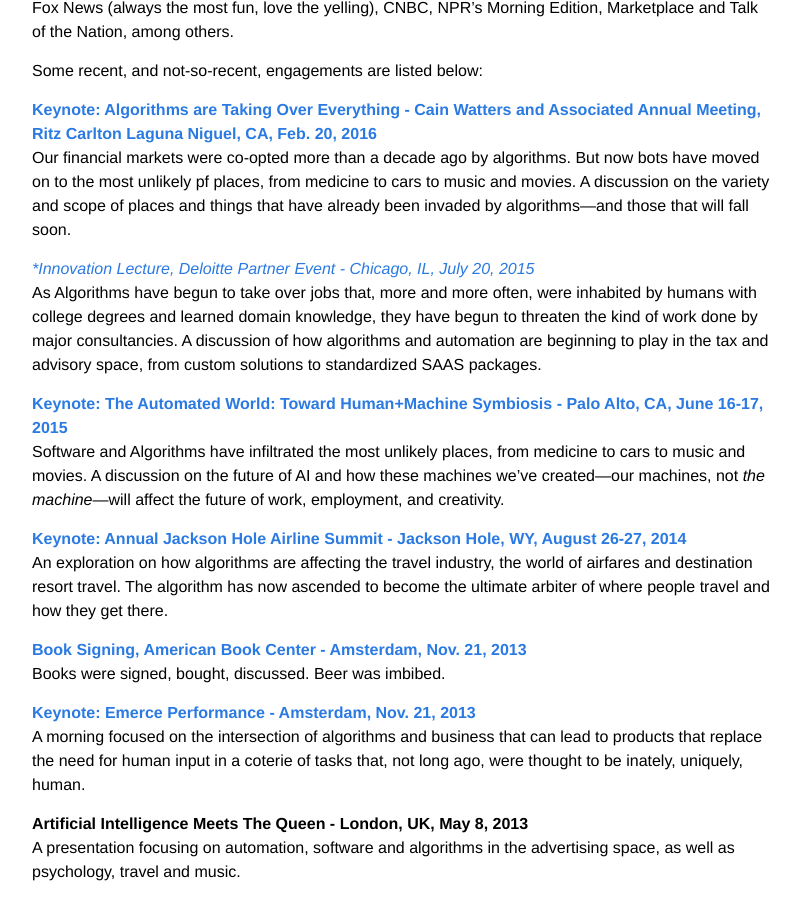
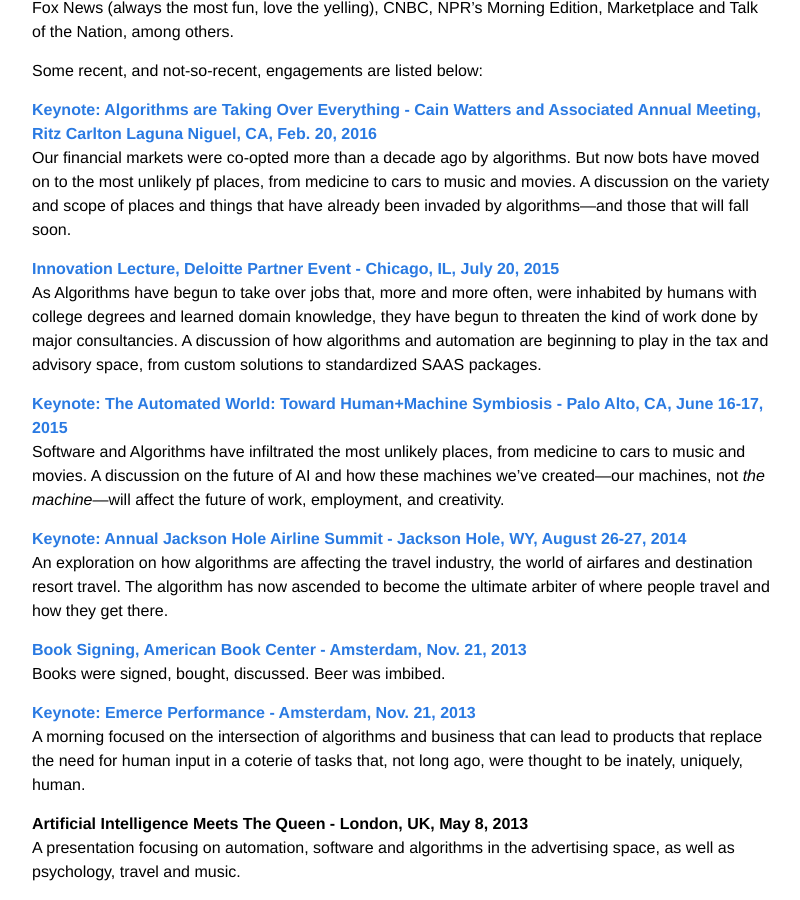
Before and after one commit to cpsteine/cpsteine.github.io, a Jekyll site: the page built from speaking.md, in a window 1280 px wide and 900 px high, scrolled down 617 px. Shown: the whole window, without its empty margins (238-1038 px from the left). Built offline with Jekyll 4.4.1, drawn with Linux system fonts in a browser that asks for light colours.

Commit message:
fixing typo

```diff
--- a/speaking.md
+++ b/speaking.md
@@ -17,7 +17,7 @@
 [**Keynote: Algorithms are Taking Over Everything - Cain Watters and Associated Annual Meeting, Ritz Carlton Laguna Niguel, CA, Feb. 20, 2016**](http://www.cainwatters.com/event/cwa-annual-meeting-2/)<br>
 Our financial markets were co-opted more than a decade ago by algorithms. But now bots have moved on to the most unlikely pf places, from medicine to cars to music and movies. A discussion on the variety and scope of places and things that have already been invaded by algorithms—and those that will fall soon.
 
-[**Innovation Lecture, Deloitte Partner Event - Chicago, IL, July 20, 2015*](http://www2.deloitte.com/us/en.html)<br>
+[**Innovation Lecture, Deloitte Partner Event - Chicago, IL, July 20, 2015**](http://www2.deloitte.com/us/en.html)<br>
 As Algorithms have begun to take over jobs that, more and more often, were inhabited by humans with college degrees and learned domain knowledge, they have begun to threaten the kind of work done by major consultancies. A discussion of how algorithms and automation are beginning to play in the tax and advisory space, from custom solutions to standardized SAAS packages.
 
 [**Keynote: The Automated World: Toward Human+Machine Symbiosis - Palo Alto, CA, June 16-17, 2015**](http://www.iftf.org/future-now/article-detail/explore-the-automated-world-human-machine-symbiosis-on-june-16-17/)<br>
```
